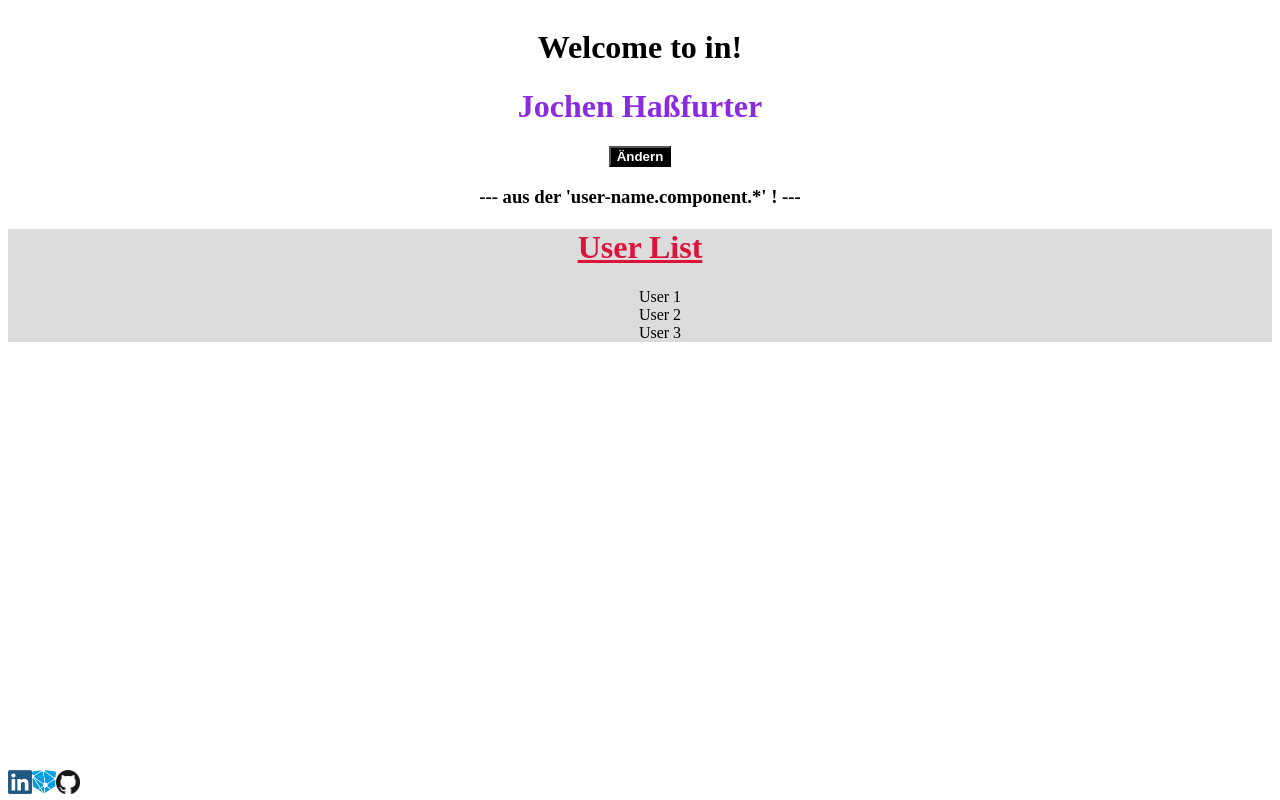
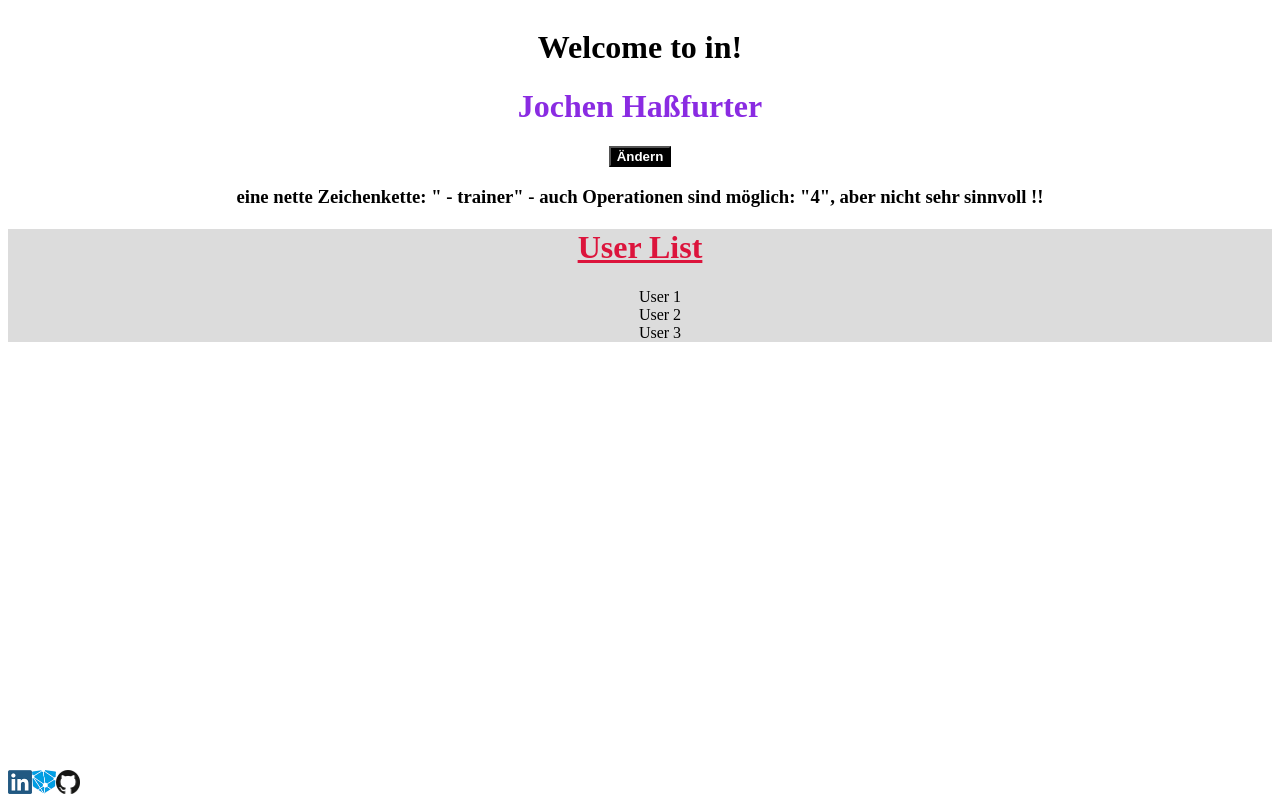
Before and after one commit to Mesqualito/Angular_TryOut, an Angular app: page / in a window 1280 px wide. Built offline with nearby package versions, Linux system fonts and the light colour scheme.

Commit message:
Bindungs-"Mißbrauch": möglich ja, aber auch sinnvoll?

```diff
--- a/src/app/user/user-name/user-name.component.html
+++ b/src/app/user/user-name/user-name.component.html
@@ -1 +1 @@
-<h3>--- aus der 'user-name.component.*' ! ---</h3>
+<h3>eine nette Zeichenkette: "{{' - trainer'}}" - auch Operationen sind möglich: "{{ 1 + 3 }}", aber nicht sehr sinnvoll !!</h3>
```
